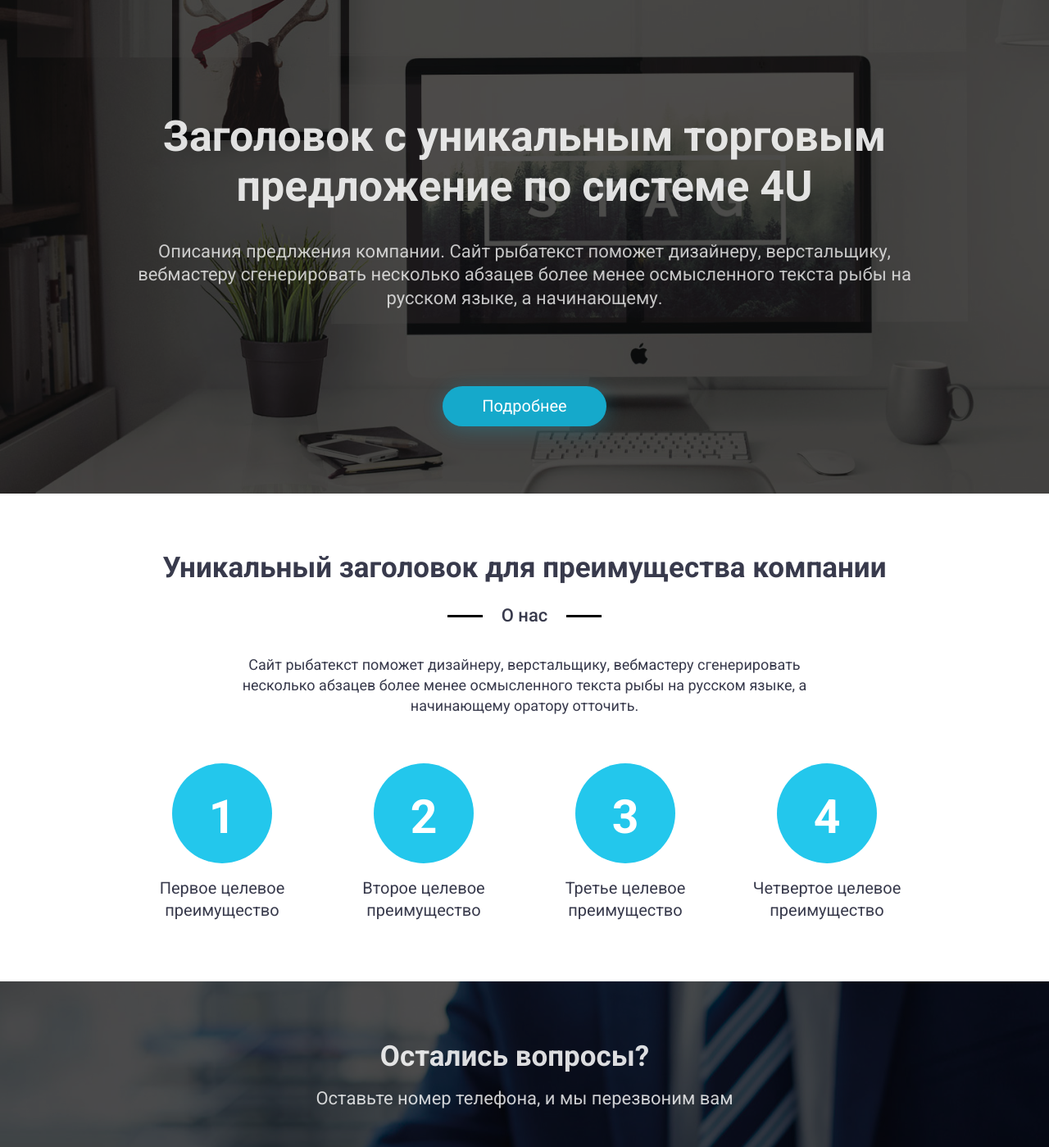
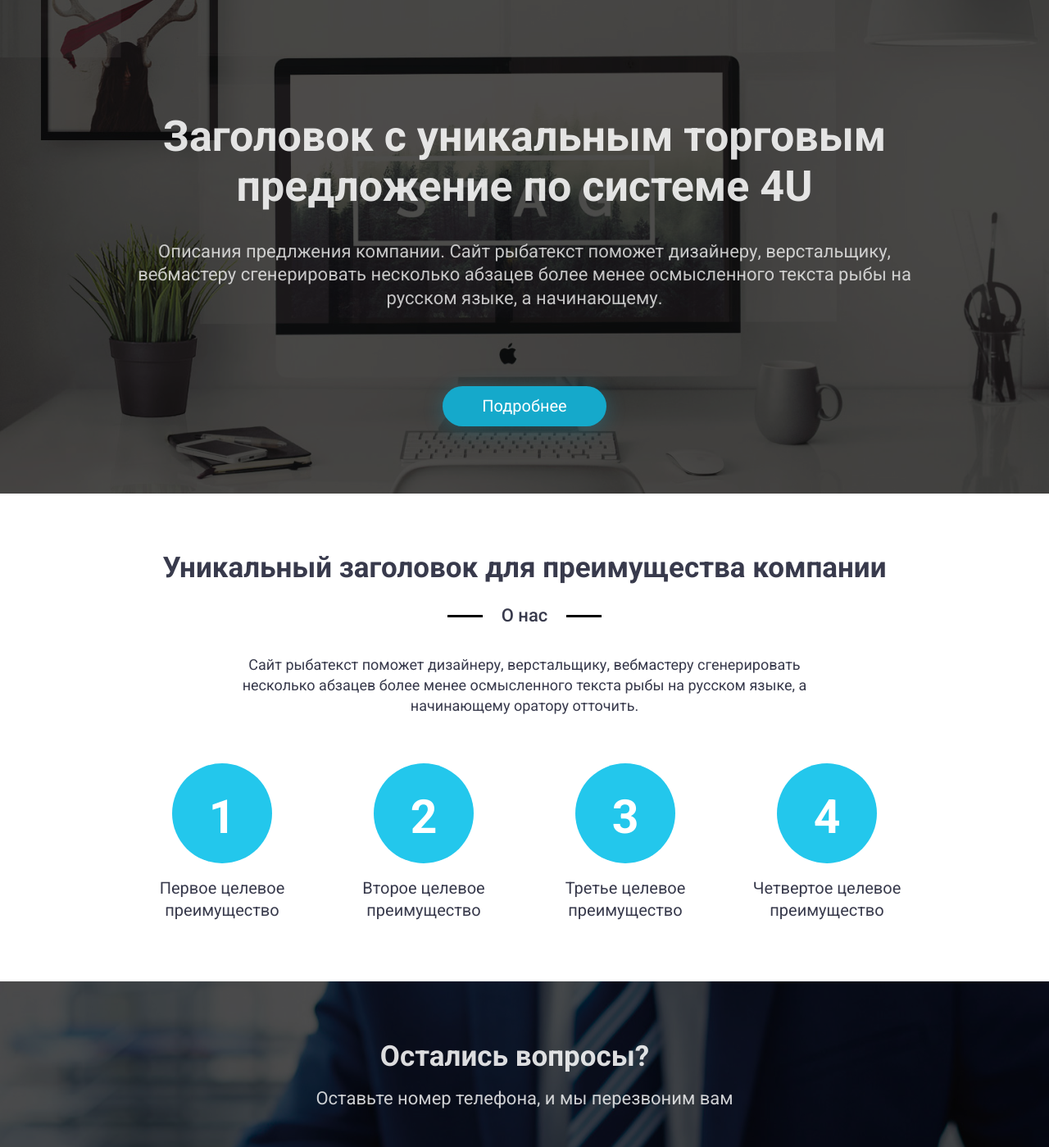
Before and after one commit to ronnie-arvest/adaptive, a plain HTML site: page index.html in a window 1280 px wide. Shown: the part 130-1529 px from the top of the page at 82% size. Drawn offline with nearby package versions, Linux system fonts and the light colour scheme; a web font is replaced by a local one.

Commit message:
fixed positions

```diff
--- a/style/contact-screen.css
+++ b/style/contact-screen.css
@@ -1,8 +1,7 @@
 .contact-screen-container {
-  max-width: 1600px;
+  max-width: 100%;
   margin: 0 auto;
   text-align: center;
-  height: 621px;
 }
 
 .contact-screen-title {
@@ -21,6 +20,7 @@
 
 .contact-screen {
   position: relative;
+  height: 621px;
 }
 
 .contact-screen::before {
@@ -29,11 +29,16 @@
   top: 0;
   left: 0;
   width: 100%;
-  height: 621px;
+  height: 100%;
+  margin-left: auto;
+  margin-right: auto;
   background-image: url("../img/original_598199574f1350638e11b2d2_5982c05803796.jpg");
   filter: brightness(0.3);
   z-index: -1;
   pointer-events: none;
+  background-size: 100%;
+  background-repeat: no-repeat;
+  background-position: center;
 }
 
 .contact-screen-text-p {
@@ -63,6 +68,7 @@
   .contact-screen::before {
     background-image: url(../img/original_598199574f1350638e11b2d2_5982c058037961.jpg);
     height: 558px;
+    background-size: cover;
   }
 
   .button-main-f {
@@ -80,8 +86,7 @@
   }
 
   .contact-screen {
-    padding-left: 15px;
-    padding-right: 15px;
+    height: auto;
   }
 
   .contact-screen-title {
@@ -106,3 +111,9 @@
     line-height: normal;
   }
 }
+
+@media (max-width: 1440px) {
+  .contact-screen::before {
+    background-size: cover;
+  }
+}
--- a/style/footer.css
+++ b/style/footer.css
@@ -1,5 +1,5 @@
 .footer {
-  max-width: 1600px;
+  max-width: 100%;
   margin: 0 auto;
   background: #2F324B;
   text-align: center;
--- a/style/form.css
+++ b/style/form.css
@@ -27,6 +27,7 @@
   .form {
     max-width: 320px;
     margin-bottom: 50px;
+
   }
 
   .form__input {
--- a/style/header.css
+++ b/style/header.css
@@ -10,11 +10,16 @@
   top: 0;
   left: 0;
   width: 100%;
-  height: 732px;
+  height: 100%;
+  margin-left: auto;
+  margin-right: auto;
   background-image: url(../img/stag-office-mockup.jpg);
   filter: brightness(0.3);
   z-index: -1;
   pointer-events: none;
+  background-size: 100%;
+  background-repeat: no-repeat;
+  background-position: center;
 }
 
 .header {
@@ -158,6 +163,7 @@ font-weight: lighter;}
   .home-screen{
     max-width: 320px;
     height: 441px;
+    margin-bottom: 50px;
   }
 
   .header {
@@ -213,3 +219,9 @@ font-weight: lighter;}
     font-size: 14px;
   }
 }
+
+@media (max-width: 1440px) {
+  .home-screen::before {
+    background-size: cover;
+  }
+}
--- a/style/style.css
+++ b/style/style.css
@@ -9,14 +9,14 @@ html {
 
 body {
   min-width: 320px;
-  min-height: 100vh;
+  min-height: 100%;
   font-family: 'Roboto', sans-serif;
   background-color: var(--main-color);
   color: var(--bcolor);
 }
 
 .container {
-  max-width: 1600px;
+  max-width: 100%;
   margin: 0 auto;
 }
 
```
Also changed, not shown: index.html (+3 -2 lines).
